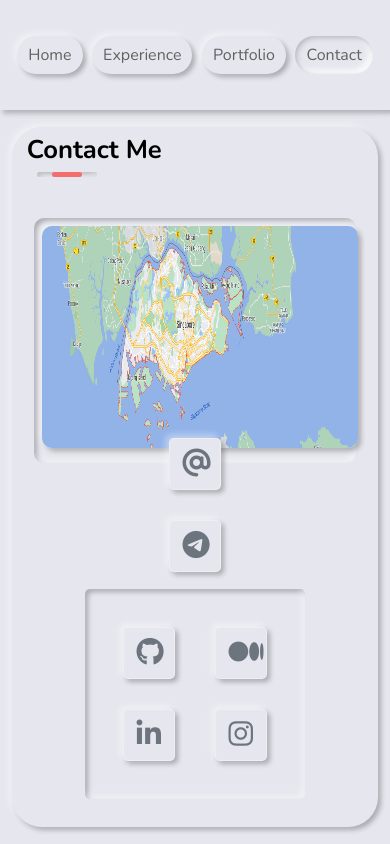
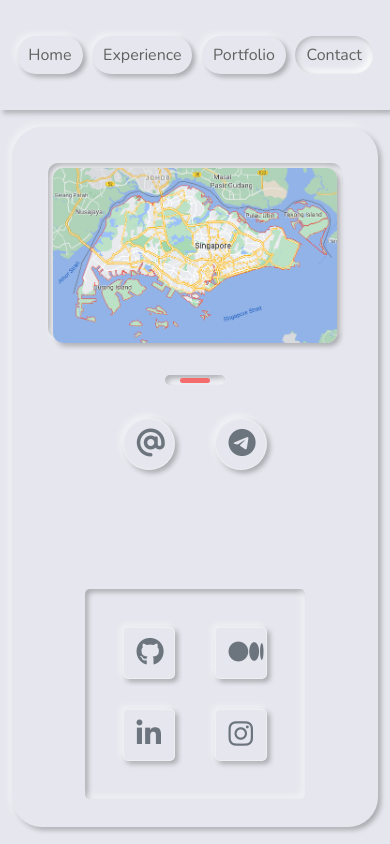
Before and after one commit to loocurse/portfolio, a React (Create React App) app: page /contact in a window 390 px wide. Built offline with nearby package versions, Linux system fonts and the light colour scheme; the HTML template or start-up script is replaced by a standard one.

Commit message:
edited contact page styling

```diff
--- a/src/components/PortfolioItem.js
+++ b/src/components/PortfolioItem.js
@@ -1,5 +1,3 @@
-import styled from "styled-components";
-
 function PortfolioItem({ title, links, imgsrc, tech, desc }) {
   return (
     <div className="port_out">
--- a/src/contents/Contact.js
+++ b/src/contents/Contact.js
@@ -4,14 +4,13 @@ import Map from "../img/map_sg.png";
 const Contact = () => {
   return (
     <div className="condiv contact">
-      <h1 className="subtopic">Contact Me</h1>
-      <div className="hr_line line2">
-        <div className="inner2 inner3"></div>
-      </div>
       <div className="con_out">
         <div className="con_in">
           <img src={Map} class="co1" alt="Map"></img>
         </div>
+      </div>
+      <div className="hr_line line3">
+        <div className="inner3"></div>
       </div>
       <div className="contact-resume">
         <a href="mailto:lucasngyileang@gmail.com" className="btnsame">
@@ -22,10 +21,7 @@ const Contact = () => {
         </a>
       </div>
 
-      <div className="hr_line line3">
-        <div className="inner3"></div>
-      </div>
-      <Social />
+      <Social className="social-contact" />
     </div>
   );
 };
--- a/src/styles/_contact.scss
+++ b/src/styles/_contact.scss
@@ -1,9 +1,7 @@
 .line3 {
-  position: relative;
-  top: 45%;
-  left: 47%;
+  position: static;
   text-align: center;
-  margin: 0;
+  margin-top: 5%;
 }
 .inner3 {
   margin: 3px 15px;
@@ -12,30 +10,26 @@
   height: 5px;
   border-radius: 5px;
 }
-
+.contact {
+  display: flex;
+  flex-direction: column;
+  align-items: center;
+}
 .con_out {
-  position: absolute;
-  width: 88%;
-  top: 13%;
-  left: 6%;
-  height: 35%;
+  position: static;
+  margin-top: 10%;
+  margin-left: 10%;
+  margin-right: 10%;
   border-radius: 10px;
   box-shadow: inset -3px -3px 7px #ffffff73, inset 3px 3px 5px rgba(18, 18, 19, 0.288);
 }
 .con_in {
-  width: 98%;
-  height: 90.5%;
-  margin: 8px 8px;
   border-radius: 10px;
   box-shadow: -3px -3px 7px #ffffff73, 3px 3px 5px rgba(18, 18, 19, 0.288);
-}
-
-.contact-me {
-  border: 1px solid rgba(0,0,0,0);
-  padding: 0.5rem;
-  box-shadow: 3px 3px 6px #b8b9be, -3px -3px 6px #fff;
-  border-radius: 3px;
-  font-size: 2rem;
+  margin: 5px;
+  img {
+    object-fit: fill;
+  }
 }
 
 .co1 {
@@ -44,24 +38,23 @@
   border-radius: 10px;
 }
 .contact-resume {
-  position: relative;
-  top: 40%;
-  margin: 0;
+  margin-top: 3%;
   width: 50%;
   text-align: center;
-  left: 25%;
   display: flex;
   flex-direction: row;
   flex-wrap: wrap;
   justify-content: space-around;
-  align-items: stretch;
+  align-items:stretch;
+  a {
+    border-radius: 50%;
+  }
 }
 
 .back3 {
   width: 210px;
   height: 25px;
   margin-top: 1rem;
-  padding: 1rem 1rem;
   display: flex;
   align-items: center;
   justify-content: center;
@@ -78,14 +71,19 @@
 
 @media only screen and (max-width: 650px) {
   .contact-resume {
-    top: 35%;
-    align-items: center;
-    justify-content: center;
-    flex-direction: column;
+    flex-wrap: nowrap;
+    margin-top: 5%;
   }
-  .back3 {
-    width: 100px;
-    height: 20px;
-    font-size: 1.2rem;
+  .con_out {
+    height: 25%;
+    margin-bottom: 5%;
+  }
+  .con_in {
+    height: 100%;
+    // margin: 3%;
+    img {
+      object-fit: cover;
+      object-position: 37% 100%;
+    }
   }
 }
```
Also changed, not shown: 1 other file (tests, documents, lock files or other folders).
